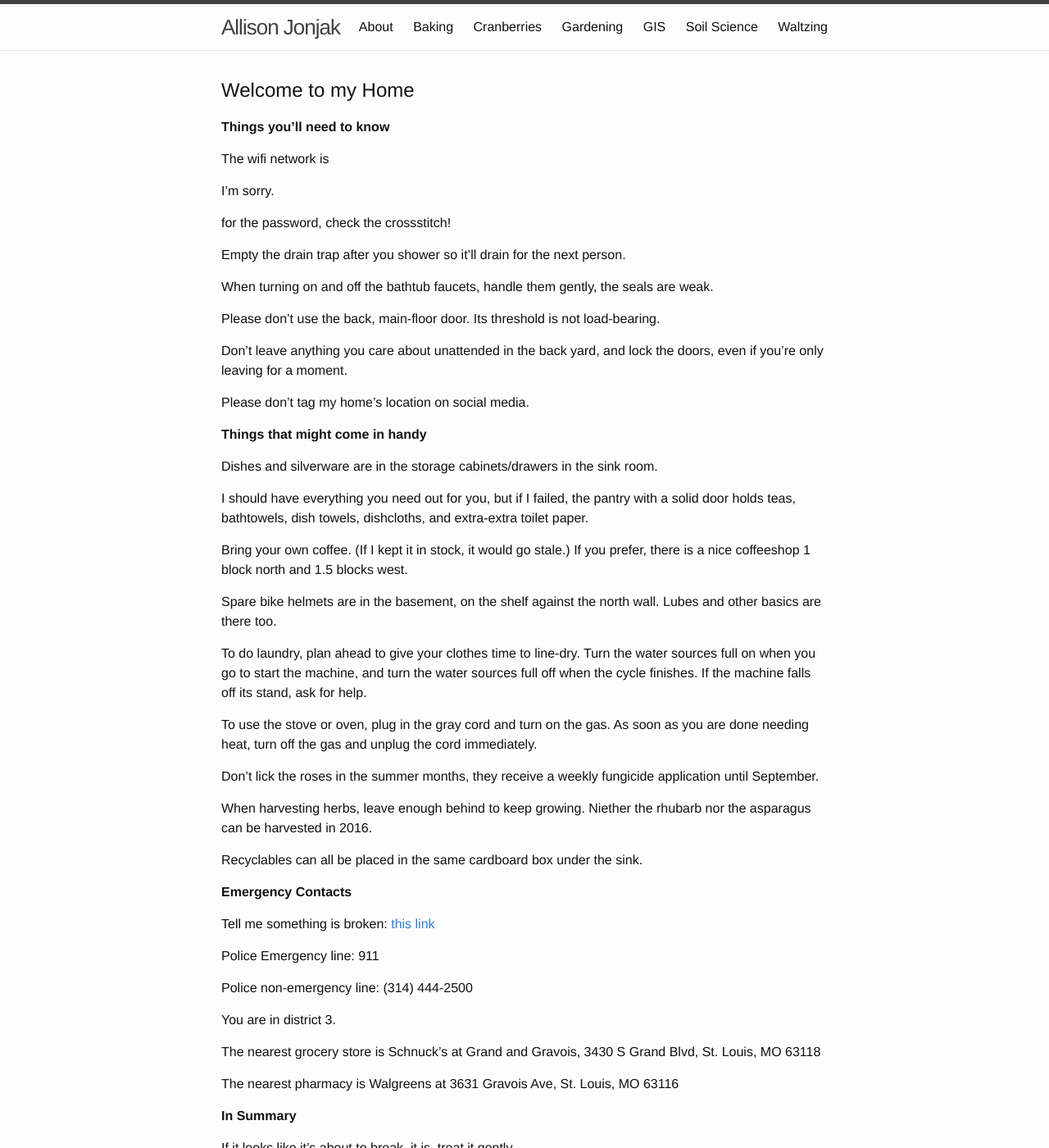
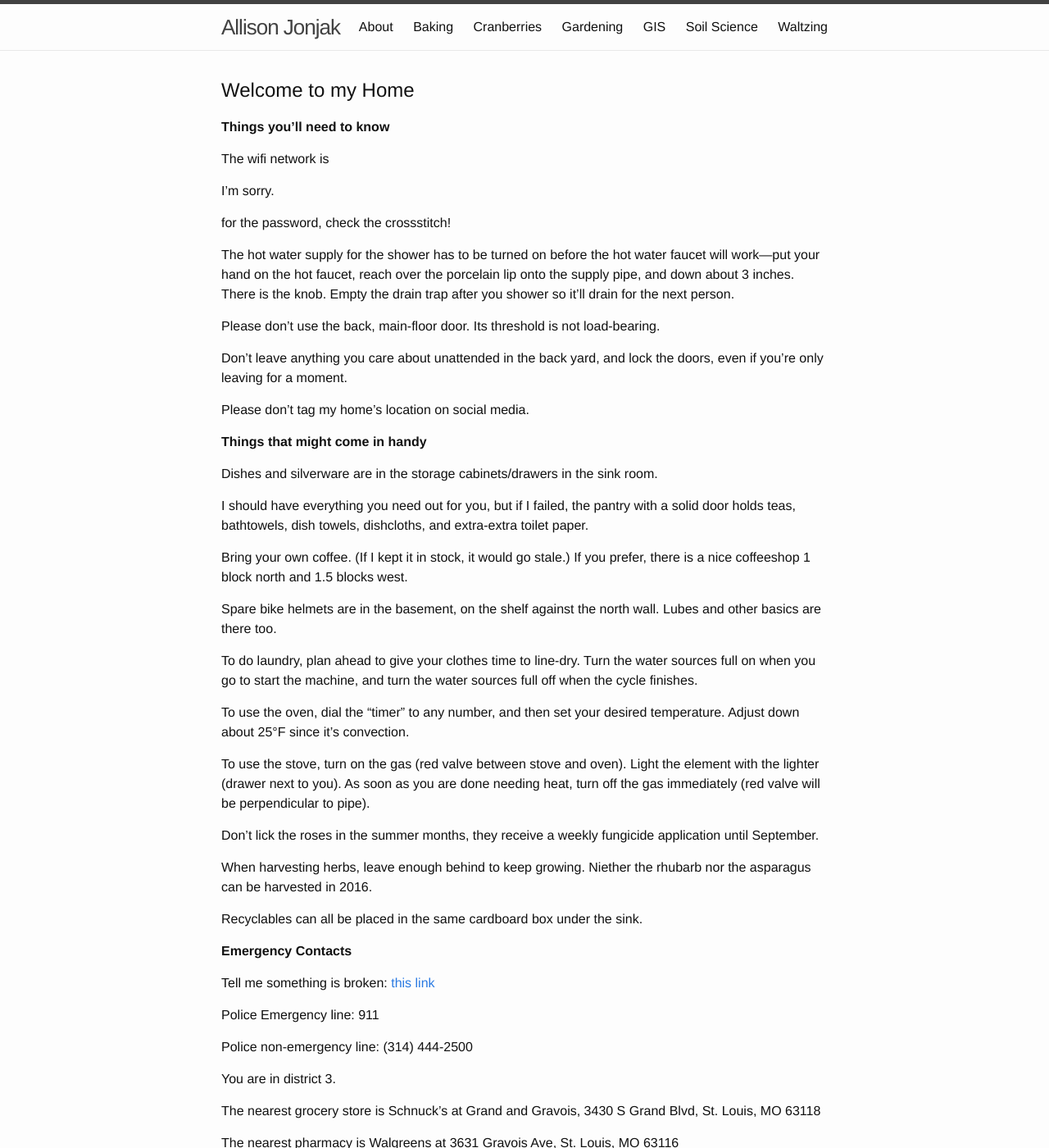
Before and after one commit to cranhandler/cranhandler.github.io, a Jekyll site: the page built from about/visiting.md, in a window 1280 px wide and 1400 px high. Shown: the whole window at 82% size. Built offline with Jekyll 4.4.1, drawn with Linux system fonts in a browser that asks for light colours; some of the changed text lies outside the part shown.

Commit message:
Update visiting.md
Updates include new developments in kitchen plumbing.

```diff
--- a/about/visiting.md
+++ b/about/visiting.md
@@ -16,9 +16,8 @@ layout: default
 
 
 
- Empty the drain trap after you shower so it'll drain for the next person.
+ The hot water supply for the shower has to be turned on before the hot water faucet will work---put your hand on the hot faucet, reach over the porcelain lip onto the supply pipe, and down about 3 inches. There is the knob. Empty the drain trap after you shower so it'll drain for the next person.
 
- When turning on and off the bathtub faucets, handle them gently, the seals are weak.
 
  Please don't use the back, main-floor door. Its threshold is not load-bearing.
 
@@ -37,9 +36,11 @@ layout: default
 
  Spare bike helmets are in the basement, on the shelf against the north wall. Lubes and other basics are there too.
 
- To do laundry, plan ahead to give your clothes time to line-dry. Turn the water sources full on when you go to start the machine, and turn the water sources full off when the cycle finishes. If the machine falls off its stand, ask for help.
+ To do laundry, plan ahead to give your clothes time to line-dry. Turn the water sources full on when you go to start the machine, and turn the water sources full off when the cycle finishes.
 
- To use the stove or oven, plug in the gray cord and turn on the gas. As soon as you are done needing heat, turn off the gas and unplug the cord immediately.
+ To use the oven, dial the "timer" to any number, and then set your desired temperature. Adjust down about 25°F since it's convection.
+
+ To use the stove, turn on the gas (red valve between stove and oven). Light the element with the lighter (drawer next to you). As soon as you are done needing heat, turn off the gas immediately (red valve will be perpendicular to pipe).
 
  Don't lick the roses in the summer months, they receive a weekly fungicide application until September.
 
```
Also changed, not shown: other parts of about/visiting.md (+3 -2 lines).
